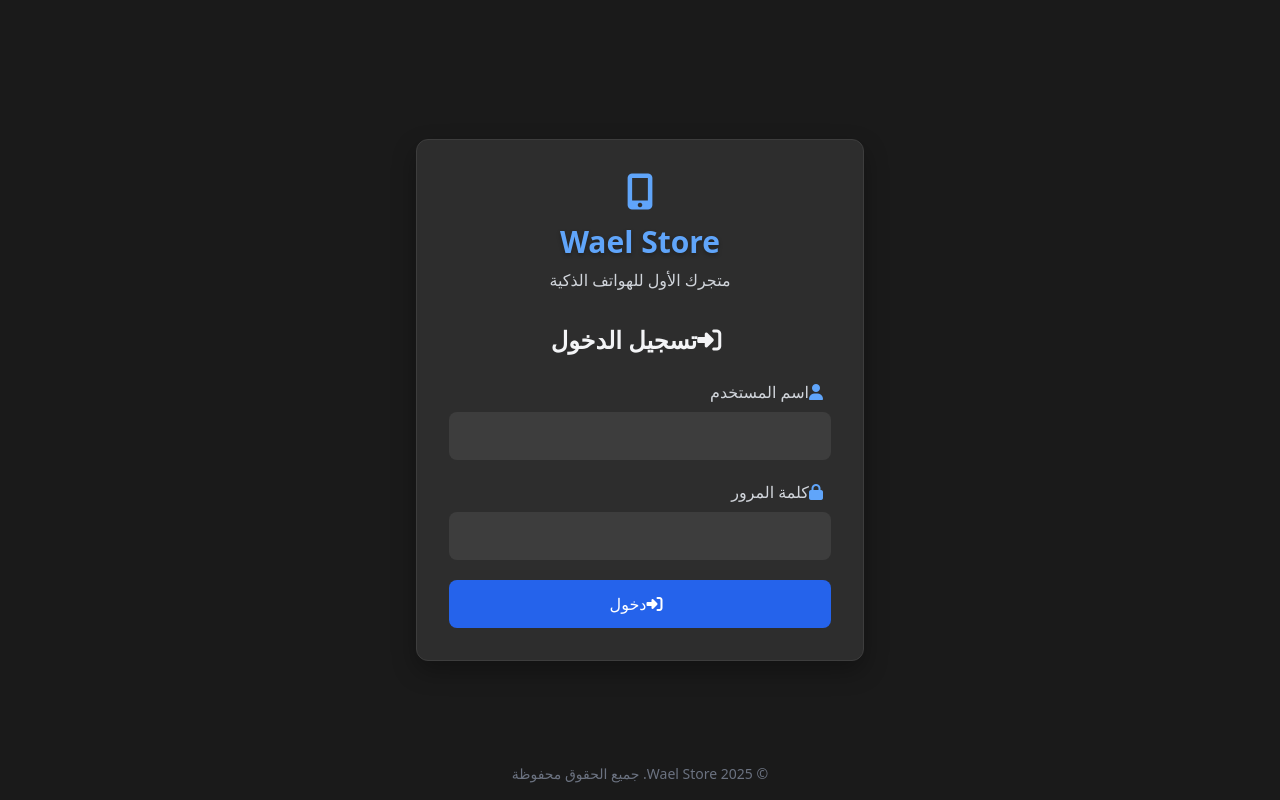
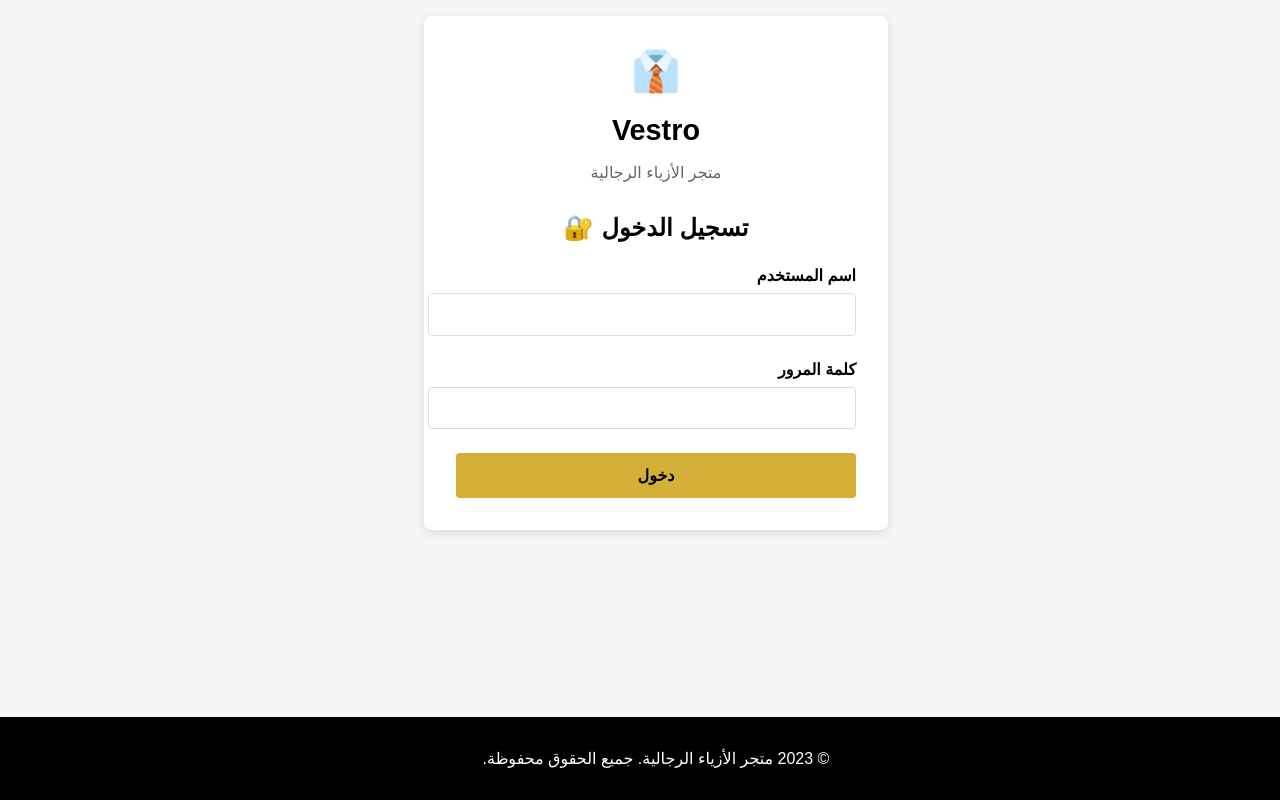
Before and after one commit to A78009866/Vestro, a Django app: page /login/ in a window 1280 px wide. Run offline with Django 5.2, Linux system fonts and the light colour scheme; some libraries are stand-ins or nearby versions.

Commit message:
Update login.html

```diff
--- a/store/templates/store/login.html
+++ b/store/templates/store/login.html
@@ -4,125 +4,175 @@
 <head>
     <meta charset="UTF-8">
     <meta name="viewport" content="width=device-width, initial-scale=1.0">
-    <title>تسجيل الدخول - متجر الهواتف</title>
-    <script src="https://cdn.tailwindcss.com"></script>
-    <script>
-        tailwind.config = {
-            darkMode: 'class',
-            theme: {
-                extend: {
-                    colors: {
-                        dark: {
-                            100: '#1a1a1a',
-                            200: '#2d2d2d',
-                            300: '#3d3d3d',
-                        },
-                        light: {
-                            100: '#f3f4f6',
-                            200: '#e5e7eb',
-                            300: '#d1d5db'
-                        }
-                    }
-                }
-            }
-        }
-    </script>
-    <link rel="stylesheet" href="https://cdnjs.cloudflare.com/ajax/libs/font-awesome/6.4.0/css/all.min.css">
+    <title>تسجيل الدخول - متجر الأزياء الرجالية</title>
     <style>
         body {
-            background-color: #1a1a1a;
-            color: #f3f4f6;
+            font-family: 'Tajawal', sans-serif;
+            background-color: #f5f5f5;
+            color: #333;
+            margin: 0;
+            min-height: 100vh;
+            display: flex;
+            flex-direction: column;
+            align-items: center;
+            justify-content: center;
         }
+
         .login-container {
-            background-color: #2d2d2d;
-            border: 1px solid #3d3d3d;
-            box-shadow: 0 10px 25px rgba(0, 0, 0, 0.3);
+            background: #ffffff;
+            border-radius: 8px;
+            box-shadow: 0 3px 10px rgba(0,0,0,0.1);
+            padding: 2rem;
+            width: 100%;
+            max-width: 400px;
+            text-align: center;
+            margin: 1rem;
         }
+
+        .brand-logo {
+            color: #000000;
+            font-size: 2.5rem;
+            margin-bottom: 0.5rem;
+        }
+
+        .brand-name {
+            color: #000000;
+            font-size: 1.8rem;
+            font-weight: bold;
+            margin-bottom: 0.5rem;
+        }
+
+        .brand-slogan {
+            color: #666666;
+            margin-bottom: 2rem;
+        }
+
+        .login-title {
+            color: #000000;
+            font-size: 1.5rem;
+            margin-bottom: 1.5rem;
+            display: flex;
+            align-items: center;
+            justify-content: center;
+            gap: 0.5rem;
+        }
+
+        .form-group {
+            margin-bottom: 1.5rem;
+            text-align: right;
+        }
+
+        .form-label {
+            display: block;
+            margin-bottom: 0.5rem;
+            color: #000000;
+            font-weight: bold;
+        }
+
         .form-input {
-            background-color: #3d3d3d !important;
-            color: #f3f4f6 !important;
-            border-color: #4b5563 !important;
+            width: 100%;
+            padding: 0.8rem;
+            border: 1px solid #dddddd;
+            border-radius: 4px;
+            font-family: inherit;
+            background-color: #ffffff;
+            color: #333333;
         }
+
         .form-input:focus {
-            border-color: #3b82f6 !important;
-            box-shadow: 0 0 0 2px rgba(59, 130, 246, 0.3);
+            outline: none;
+            border-color: #d4af37;
+            box-shadow: 0 0 0 2px rgba(212, 175, 55, 0.3);
         }
-        .form-label {
-            color: #d1d5db !important;
+
+        .btn-login {
+            background-color: #d4af37;
+            color: #000000;
+            border: none;
+            padding: 0.8rem 1.5rem;
+            font-size: 1rem;
+            font-weight: bold;
+            border-radius: 4px;
+            cursor: pointer;
+            transition: all 0.3s;
+            width: 100%;
         }
+
         .btn-login:hover {
-            background-color: #1d4ed8;
+            background-color: #c9a227;
             transform: translateY(-2px);
         }
+
         .error-message {
-            background-color: #7f1d1d !important;
-            border-color: #991b1b !important;
-            color: #fee2e2 !important;
+            background-color: #ffebee;
+            color: #c62828;
+            padding: 0.8rem;
+            border-radius: 4px;
+            margin-bottom: 1.5rem;
+            display: flex;
+            align-items: center;
+            justify-content: center;
+            gap: 0.5rem;
         }
-        .brand-text {
-            text-shadow: 0 2px 4px rgba(0, 0, 0, 0.3);
+
+        footer {
+            background-color: #000000;
+            color: #ffffff;
+            text-align: center;
+            padding: 1rem;
+            width: 100%;
+            margin-top: auto;
         }
     </style>
 </head>
-<body class="font-sans">
-    <div class="min-h-screen flex items-center justify-center bg-dark-100 p-4">
-        <div class="login-container p-8 rounded-xl w-full max-w-md">
-            <div class="text-center mb-8">
-                <i class="fas fa-mobile-alt text-4xl text-blue-400 mb-3"></i>
-                <h2 class="text-3xl font-bold text-blue-400 brand-text">Wael Store</h2>
-                <p class="text-light-300 mt-2">متجرك الأول للهواتف الذكية</p>
-            </div>
+<body>
+    <div class="login-container">
+        <div class="brand-logo">👔</div>
+        <h1 class="brand-name">Vestro</h1>
+        <p class="brand-slogan">متجر الأزياء الرجالية</p>
 
-            <h2 class="text-2xl font-bold mb-6 text-center text-light-100">
-                <i class="fas fa-sign-in-alt mr-2"></i>تسجيل الدخول
+        <h2 class="login-title">
+            <span>تسجيل الدخول</span>
+            <span>🔐</span>
         </h2>
 
         {% if form.errors %}
-            <div class="error-message px-4 py-3 rounded mb-4 flex items-center">
-                <i class="fas fa-exclamation-circle mr-2"></i>
-                اسم المستخدم أو كلمة المرور غير صحيحة
+        <div class="error-message">
+            <span>⚠️</span>
+            <span>اسم المستخدم أو كلمة المرور غير صحيحة</span>
         </div>
         {% endif %}
 
-            <form method="post" class="space-y-5">
+        <form method="post" class="login-form">
             {% csrf_token %}
-                <div>
-                    <label class="form-label block mb-2 font-medium">
-                        <i class="fas fa-user mr-2 text-blue-400"></i>اسم المستخدم
-                    </label>
-                    <input type="text" name="username" required
-                           class="form-input w-full px-4 py-3 rounded-lg focus:outline-none transition">
-                </div>
-                <div>
-                    <label class="form-label block mb-2 font-medium">
-                        <i class="fas fa-lock mr-2 text-blue-400"></i>كلمة المرور
-                    </label>
-                    <input type="password" name="password" required
-                           class="form-input w-full px-4 py-3 rounded-lg focus:outline-none transition">
+            <div class="form-group">
+                <label for="id_username" class="form-label">اسم المستخدم</label>
+                <input type="text" name="username" id="id_username" class="form-input" required>
             </div>
 
-                <button type="submit"
-                        class="btn-login w-full bg-blue-600 text-white py-3 px-4 rounded-lg transition-all duration-300 flex items-center justify-center">
-                    <i class="fas fa-sign-in-alt mr-2"></i> دخول
-                </button>
-            </form>
-
-
-        </div>
+            <div class="form-group">
+                <label for="id_password" class="form-label">كلمة المرور</label>
+                <input type="password" name="password" id="id_password" class="form-input" required>
             </div>
 
-    <footer class="absolute bottom-0 w-full py-4 text-center text-gray-500 text-sm">
-        <p>© 2025 Wael Store. جميع الحقوق محفوظة</p>
+            <button type="submit" class="btn-login">دخول</button>
+        </form>
+    </div>
+
+    <footer>
+        <p>&copy; 2023 متجر الأزياء الرجالية. جميع الحقوق محفوظة.</p>
     </footer>
 
     <script>
-        // إضافة تأثيرات عند التركيز على الحقول
         document.querySelectorAll('.form-input').forEach(input => {
             input.addEventListener('focus', function() {
-                this.parentElement.querySelector('label').classList.add('text-blue-400');
+                this.style.borderColor = '#d4af37';
+                this.style.boxShadow = '0 0 0 2px rgba(212, 175, 55, 0.3)';
             });
+
             input.addEventListener('blur', function() {
-                this.parentElement.querySelector('label').classList.remove('text-blue-400');
+                this.style.borderColor = '#dddddd';
+                this.style.boxShadow = 'none';
             });
         });
     </script>
```
Lines whose indentation alone changed are shown as unchanged.
